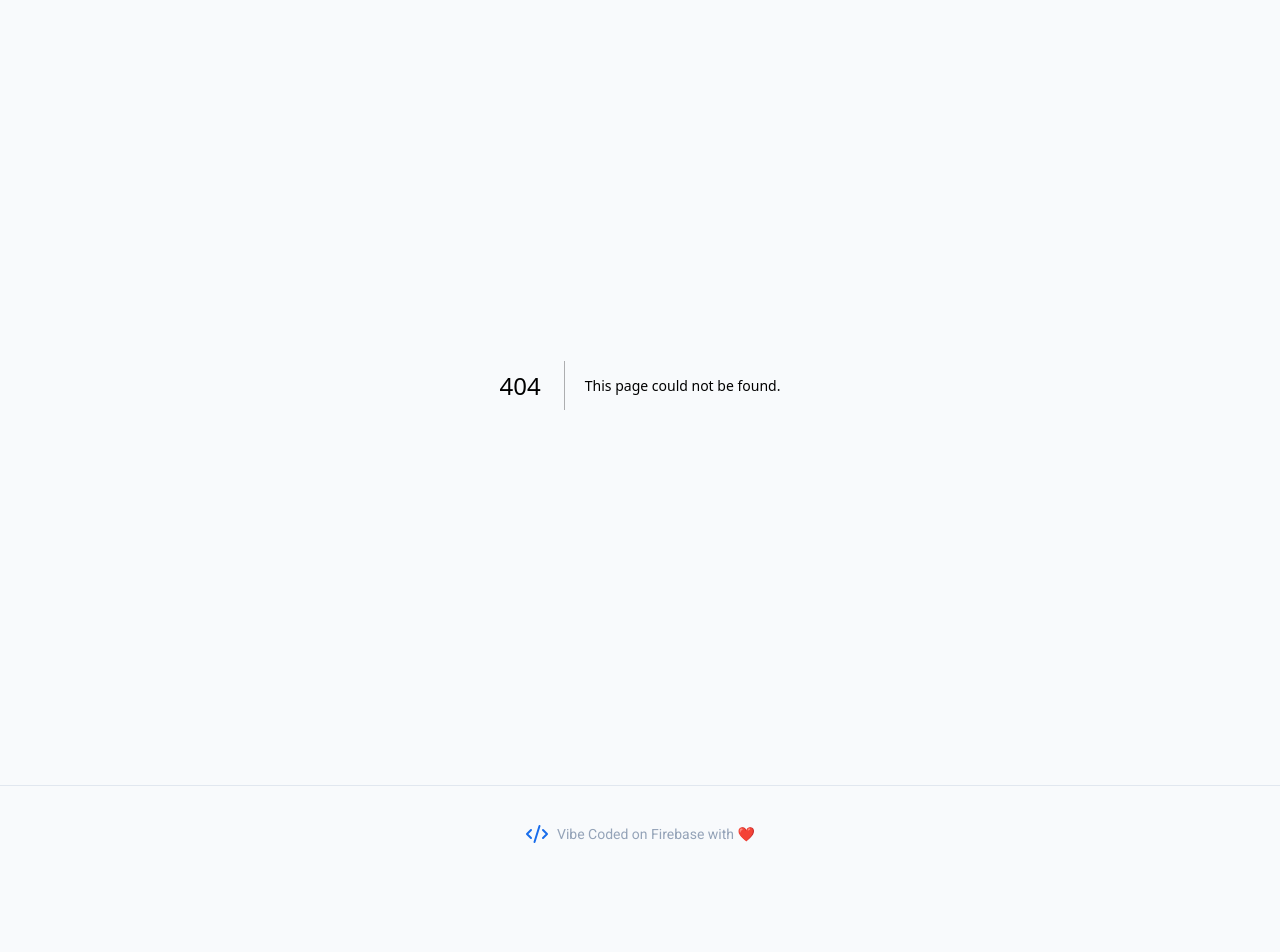
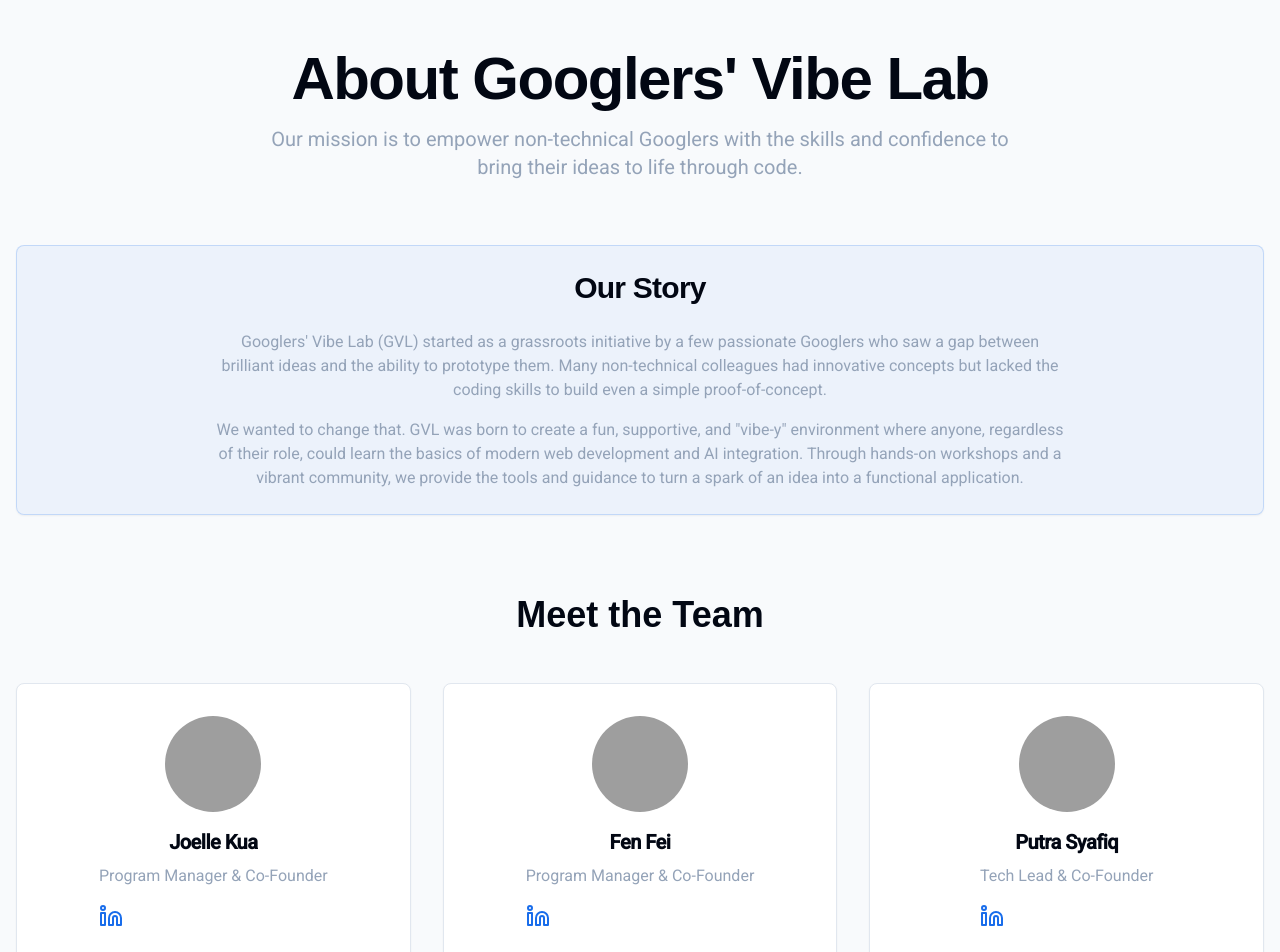
Before and after one commit to abiya-ai/GVL2025, a Next.js app: page /about in a window 1280 px wide. Before the commit this address had no page. Shown: the part 80-1032 px from the top of the page. Before the commit the page ends 962 px from the top, so only its background shows below. Built offline with nearby package versions, Linux system fonts and the light colour scheme; grey boxes are pictures that could not be loaded; a web font is replaced by a local one.

Commit message:
in the header, add a about us page

```diff
--- /dev/null
+++ b/src/app/about/page.tsx
@@ -0,0 +1,114 @@
+import { Card, CardContent, CardHeader, CardTitle } from '@/components/ui/card';
+import { Avatar, AvatarFallback, AvatarImage } from '@/components/ui/avatar';
+import { Linkedin } from 'lucide-react';
+
+const teamMembers = [
+  {
+    name: 'Joelle Kua',
+    role: 'Program Manager & Co-Founder',
+    imageUrl: 'https://lh3.googleusercontent.com/a/ACg8ocL8iJ4F_2t3-a3sJbV_c_4jXGjYqB_hD_kE_zWzB-L=s96-c',
+    linkedinUrl: 'https://www.linkedin.com/in/joellekua/',
+    initials: 'JK',
+  },
+  {
+    name: 'Fen Fei',
+    role: 'Program Manager & Co-Founder',
+    imageUrl: 'https://lh3.googleusercontent.com/a/ACg8ocL8iJ4F_2t3-a3sJbV_c_4jXGjYqB_hD_kE_zWzB-L=s96-c',
+    linkedinUrl: 'https://www.linkedin.com/in/fenfei/',
+    initials: 'FF',
+  },
+  {
+    name: 'Putra Syafiq',
+    role: 'Tech Lead & Co-Founder',
+    imageUrl: 'https://lh3.googleusercontent.com/a/ACg8ocL8iJ4F_2t3-a3sJbV_c_4jXGjYqB_hD_kE_zWzB-L=s96-c',
+    linkedinUrl: 'https://www.linkedin.com/in/putrasyafiq',
+    initials: 'PS',
+  },
+];
+
+export default function AboutUsPage() {
+  return (
+    <div className="bg-background">
+      <div className="container mx-auto max-w-7xl px-4 py-16">
+        <div className="text-center mb-16">
+          <h1 className="text-4xl md:text-6xl font-bold tracking-tight mb-4 font-headline">
+            About Googlers' Vibe Lab
+          </h1>
+          <p className="text-lg md:text-xl text-muted-foreground max-w-3xl mx-auto">
+            Our mission is to empower non-technical Googlers with the skills
+            and confidence to bring their ideas to life through code.
+          </p>
+        </div>
+
+        <div className="mb-20">
+          <Card className="bg-primary/5 border-primary/20">
+            <CardHeader>
+              <CardTitle className="text-center text-3xl font-headline">
+                Our Story
+              </CardTitle>
+            </CardHeader>
+            <CardContent className="text-center text-muted-foreground space-y-4 max-w-4xl mx-auto">
+              <p>
+                Googlers' Vibe Lab (GVL) started as a grassroots initiative by a
+                few passionate Googlers who saw a gap between brilliant ideas
+                and the ability to prototype them. Many non-technical
+                colleagues had innovative concepts but lacked the coding skills
+                to build even a simple proof-of-concept.
+              </p>
+              <p>
+                We wanted to change that. GVL was born to create a fun,
+                supportive, and "vibe-y" environment where anyone, regardless
+                of their role, could learn the basics of modern web development
+                and AI integration. Through hands-on workshops and a vibrant
+                community, we provide the tools and guidance to turn a spark of
+                an idea into a functional application.
+              </p>
+            </CardContent>
+          </Card>
+        </div>
+
+        <div>
+          <h2 className="text-3xl md:text-4xl font-bold mb-12 text-center font-headline">
+            Meet the Team
+          </h2>
+          <div className="grid grid-cols-1 md:grid-cols-3 gap-8">
+            {teamMembers.map((member) => (
+              <Card
+                key={member.name}
+                className="text-center flex flex-col items-center p-8"
+              >
+                <Avatar className="w-24 h-24 mb-4">
+                  <AvatarImage
+                    src={member.imageUrl}
+                    alt={`Photo of ${member.name}`}
+                  />
+                  <AvatarFallback>{member.initials}</AvatarFallback>
+                </Avatar>
+                <CardHeader className="p-0 mb-2">
+                  <CardTitle className="text-xl">{member.name}</CardTitle>
+                </CardHeader>
+                <CardContent className="p-0">
+                  <p className="text-muted-foreground mb-4">{member.role}</p>
+                  <a
+                    href={member.linkedinUrl}
+                    target="_blank"
+                    rel="noopener noreferrer"
+                    className="text-primary hover:text-primary/80 transition-colors"
+                    aria-label={`${member.name}'s LinkedIn Profile`}
+                  >
+                    <Linkedin className="h-6 w-6" />
+                  </a>
+                </CardContent>
+              </Card>
+            ))}
+          </div>
+        </div>
+      </div>
+    </div>
+  );
+}
+
+export const metadata = {
+  title: 'About Us | Googlers\' Vibe Lab',
+  description: 'Learn about the mission and the team behind Googlers\' Vibe Lab.',
+};
--- a/src/components/layout/header.tsx
+++ b/src/components/layout/header.tsx
@@ -19,12 +19,18 @@
           <Code2 className="h-6 w-6 text-primary" />
           <span className="font-headline">Googlers' Vibe Lab</span>
         </Link>
-        <nav className="flex items-center gap-4">
+        <nav className="hidden md:flex items-center gap-6">
           <Link
             href="/"
             className="text-sm font-medium text-muted-foreground transition-colors hover:text-primary"
           >
             Home
+          </Link>
+          <Link
+            href="/about"
+            className="text-sm font-medium text-muted-foreground transition-colors hover:text-primary"
+          >
+            About Us
           </Link>
           <DropdownMenu>
             <DropdownMenuTrigger asChild>
```
